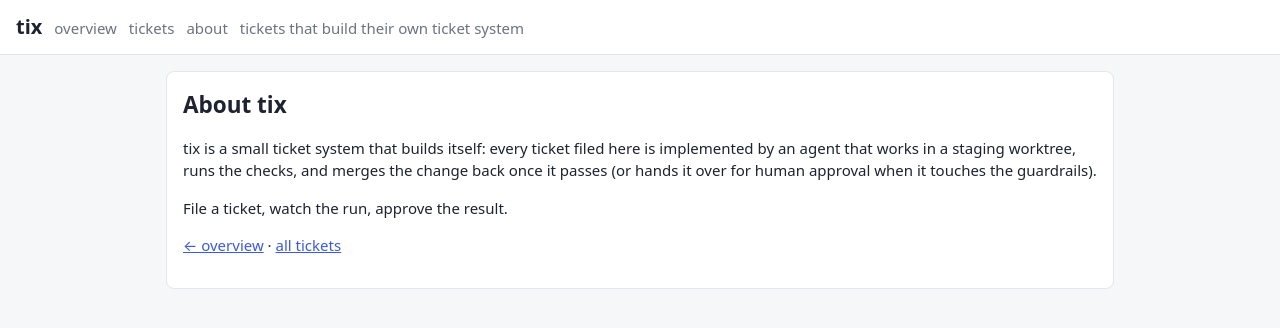
After one commit to robintoroxel/sme, a FastAPI app: template app/templates/about.html in a window 1280 px wide. The commit adds this page. Shown: the top 328 px of the page. Run offline with FastAPI, Linux system fonts and the light colour scheme; the template is opened without the code that fills it, so the values that code supplies are empty; parts of the project's set-up code (start-up, migrations or seed data) failed here and were passed over.

Commit message:
Manual changes (auto-committed before ticket #7)

```diff
--- a/app/main.py
+++ b/app/main.py
@@ -112,6 +112,24 @@ def index(request: Request, status: str | None = None):
             "worker": worker_status(),
         },
     )
+
+
+@app.get("/overview", response_class=HTMLResponse)
+def overview(request: Request):
+    conn = db()
+    counts = dict(conn.execute("SELECT status, COUNT(*) FROM tickets GROUP BY status").fetchall())
+    total = conn.execute("SELECT COUNT(*) FROM tickets").fetchone()[0]
+    conn.close()
+    return templates.TemplateResponse(
+        request,
+        "overview.html",
+        {"counts": counts, "total": total, "statuses": STATUSES, "worker": worker_status()},
+    )
+
+
+@app.get("/about", response_class=HTMLResponse)
+def about(request: Request):
+    return templates.TemplateResponse(request, "about.html", {})
 
 
 @app.post("/tickets")
--- a/app/static/style.css
+++ b/app/static/style.css
@@ -35,12 +35,19 @@ main { max-width: 980px; margin: 0 auto; padding: 16px; }
   padding: 12px 16px; border-bottom: 1px solid var(--border); background: var(--card);
 }
 .brand { font-weight: 700; font-size: 20px; text-decoration: none; color: var(--text); }
+.nav { display: flex; gap: 12px; }
+.nav a { text-decoration: none; color: var(--muted); }
+.nav a:hover { color: var(--text); }
 .tagline, .muted { color: var(--muted); }
 .card {
   background: var(--card); border: 1px solid var(--border); border-radius: 8px;
   padding: 16px; margin-bottom: 16px;
 }
 h2, h3 { margin: 0 0 8px; }
+.hubs { align-items: stretch; }
+a.hub { display: block; flex: 1; min-width: 220px; text-decoration: none; color: var(--text); }
+a.hub:hover { border-color: var(--accent); }
+a.hub h3 { margin-bottom: 4px; }
 .stack { display: flex; flex-direction: column; gap: 8px; }
 .row { display: flex; gap: 8px; align-items: center; flex-wrap: wrap; }
 .row.spread { justify-content: space-between; }
--- /dev/null
+++ b/app/templates/about.html
@@ -0,0 +1,12 @@
+{% extends "base.html" %}
+{% block title %}About · tix{% endblock %}
+{% block content %}
+<section class="card">
+  <h2>About tix</h2>
+  <p>tix is a small ticket system that builds itself: every ticket filed here is implemented by
+    an agent that works in a staging worktree, runs the checks, and merges the change back once
+    it passes (or hands it over for human approval when it touches the guardrails).</p>
+  <p>File a ticket, watch the run, approve the result.</p>
+  <p><a href="/overview">&larr; overview</a> · <a href="/">all tickets</a></p>
+</section>
+{% endblock %}
--- a/app/templates/base.html
+++ b/app/templates/base.html
@@ -9,6 +9,11 @@
 <body>
   <header class="topbar">
     <a class="brand" href="/">tix</a>
+    <nav class="nav">
+      <a href="/overview">overview</a>
+      <a href="/">tickets</a>
+      <a href="/about">about</a>
+    </nav>
     <span class="tagline">tickets that build their own ticket system</span>
   </header>
   <main>
```
Also changed, not shown: app/templates/overview.html (added, +23 -0 lines).
